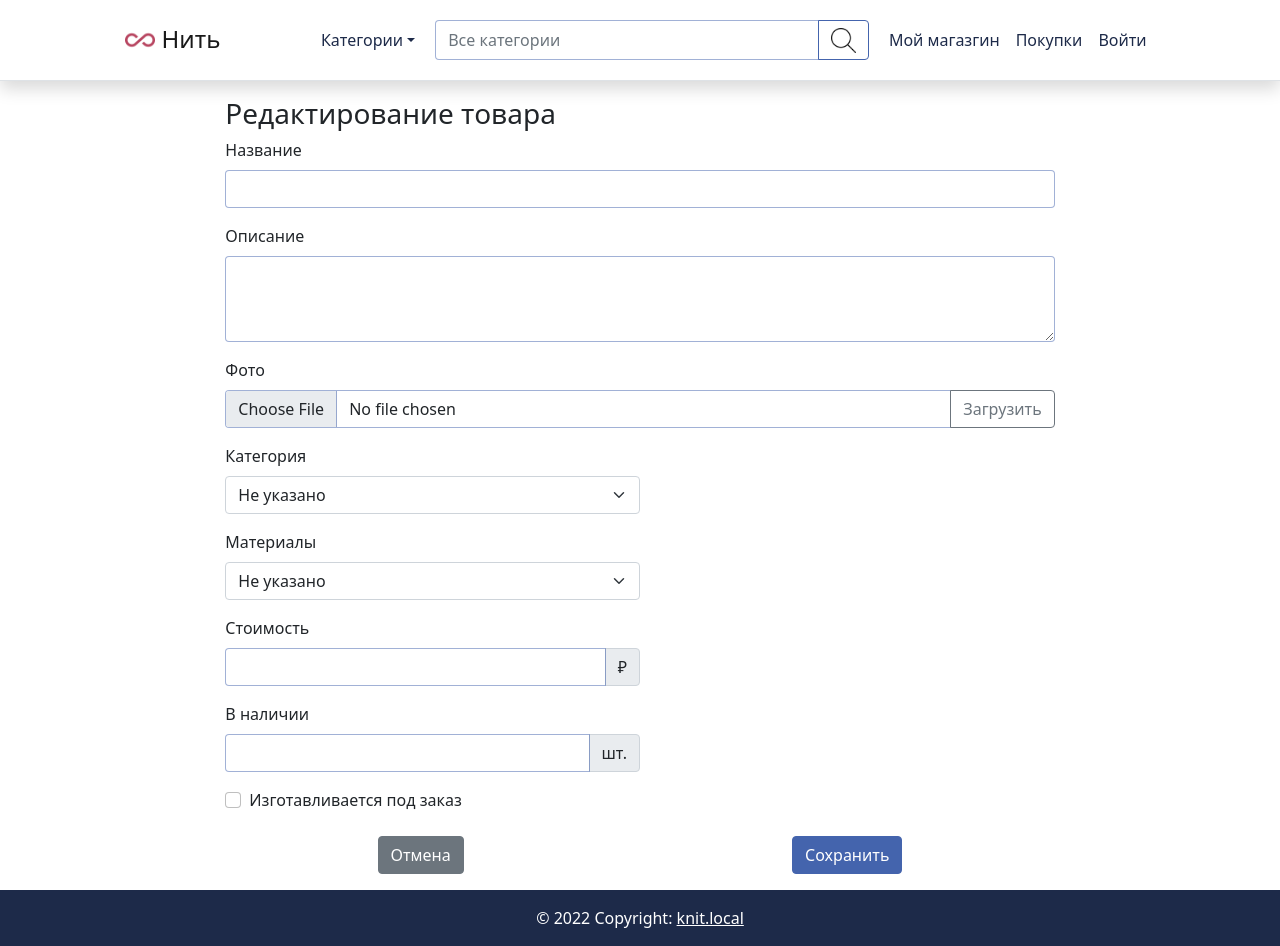
After one commit to bachisheo/DjangoKnit, a Django app: template djangoapp/templates/djangoapp/product_edit.html in a window 1280 px wide. The commit adds this page. Run offline with Django 4.2, Linux system fonts and the light colour scheme; the template is opened without the code that fills it, so the values that code supplies are empty.

Commit message:
add "product_edit" and "products_monitor" pages

```diff
--- a/djangoapp/templates/djangoapp/base.html
+++ b/djangoapp/templates/djangoapp/base.html
@@ -52,7 +52,7 @@
                         </div>
                     </div>
                     <div class="nav col-md-auto mb-2 justify-content-center mb-md-0">
-                        <a class="nav-link col-12 col-lg-auto text-center" href="products_monitor.html">Мой магазгин</a>
+                        <a class="nav-link col-12 col-lg-auto text-center" href="{% url 'monitor' %}">Мой магазгин</a>
                         <a class="nav-link col-12 col-lg-auto text-center" href="#">Покупки</a>
                         <a class="nav-link col-12 col-lg-auto text-center" href="#">Войти</a>
                     </div>
--- /dev/null
+++ b/djangoapp/templates/djangoapp/product_edit.html
@@ -0,0 +1,69 @@
+ {% extends 'djangoapp/base.html' %}
+ {% load static %}
+ {% block content %}
+    <main class="container col-md-8" id="content">
+        <h3>Редактирование товара</h3>
+        <div class="mb-3">
+            <label for="item-name" class="form-label">Название</label>
+            <input type="text" class="form-control" id="item-name">
+        </div>
+        <div class="mb-3">
+            <label for="about-textarea" class="form-label">Описание</label>
+            <textarea class="form-control" id="about-textarea" rows="3"></textarea>
+        </div>
+        <div class="mb-3">
+            <label for="choose-foto" class="form-label">Фото</label>
+            <div class="input-group">
+                <input type="file" class="form-control" id="choose-foto" aria-describedby="btn-upload"
+                    aria-label="Upload">
+                <button class="btn btn-outline-secondary" type="button" id="btn-upload">Загрузить</button>
+            </div>
+        </div>
+        <div class="mb-3 col-sm-6">
+            <label for="category-select" class="form-label">Категория</label>
+            <select class="form-select" id="category-select">
+                <option selected>Не указано</option>
+                <option value="1">Одежда</option>
+                <option value="2">Декор</option>
+                <option value="3">Украшения</option>
+            </select>
+        </div>
+        <div class="mb-3 col-sm-6">
+            <label for="material-select" class="form-label">Материалы</label>
+            <select class="form-select" id="material-select">
+                <option selected>Не указано</option>
+                <option value="1">Пряжа</option>
+                <option value="2">Ткань</option>
+                <option value="3">Дерево</option>
+            </select>
+        </div>
+        <div class="mb-3 col-sm-6">
+            <label for="item-name" class="form-label">Стоимость</label>
+            <div class="input-group">
+                <input type="number" class="form-control">
+                <span class="input-group-text"> ₽</span>
+            </div>
+        </div>
+        <div class="mb-3 col-sm-6">
+            <label for="count-textarea" class="form-label">В наличии</label>
+            <div class="input-group">
+                <input type="number" class="form-control" id="count-textarea">
+                <span class="input-group-text"> шт.</span>
+            </div>
+        </div>
+        <div class="col col-md-6 form-check mb-4 align-self-end ">
+            <input class="form-check-input" type="checkbox" value="" id="is-to-order">
+            <label class="form-check-label" for="is-to-order">
+                Изготавливается под заказ
+            </label>
+        </div>
+        <div class="row justify-content-around mb-3">
+            <div class="col-auto">
+                <a href="#" class="btn btn-secondary">Отмена</a>
+            </div>
+            <div class="col-auto ">
+                <a href="#" class="btn btn-primary">Сохранить</a>
+            </div>
+        </div>
+    </main>
+{% endblock %}
--- a/djangoapp/urls.py
+++ b/djangoapp/urls.py
@@ -12,8 +12,10 @@ There it matches '<int:product_id>/', resulting in a call to the detail() view l
 urlpatterns = [
     # ex: /knit/
     path('', views.IndexView.as_view(), name='index'),
+    path('monitor', views.MonitorView.as_view(), name='monitor'),
     # ex: /knit/12/
     path('<int:product_id>', views.detail, name='detail'),
     # ex: /knit/12/edit
     path('<int:product_id>/edit', views.edit, name='edit'),
+
 ]
```
Also changed, not shown: djangoapp/templates/djangoapp/products_monitor.html (added, +37 -0 lines), djangoapp/views.py (+7 -2 lines), djangoapp/static/img/edit.png (added), djangoapp/static/img/plus_black.png (added).
